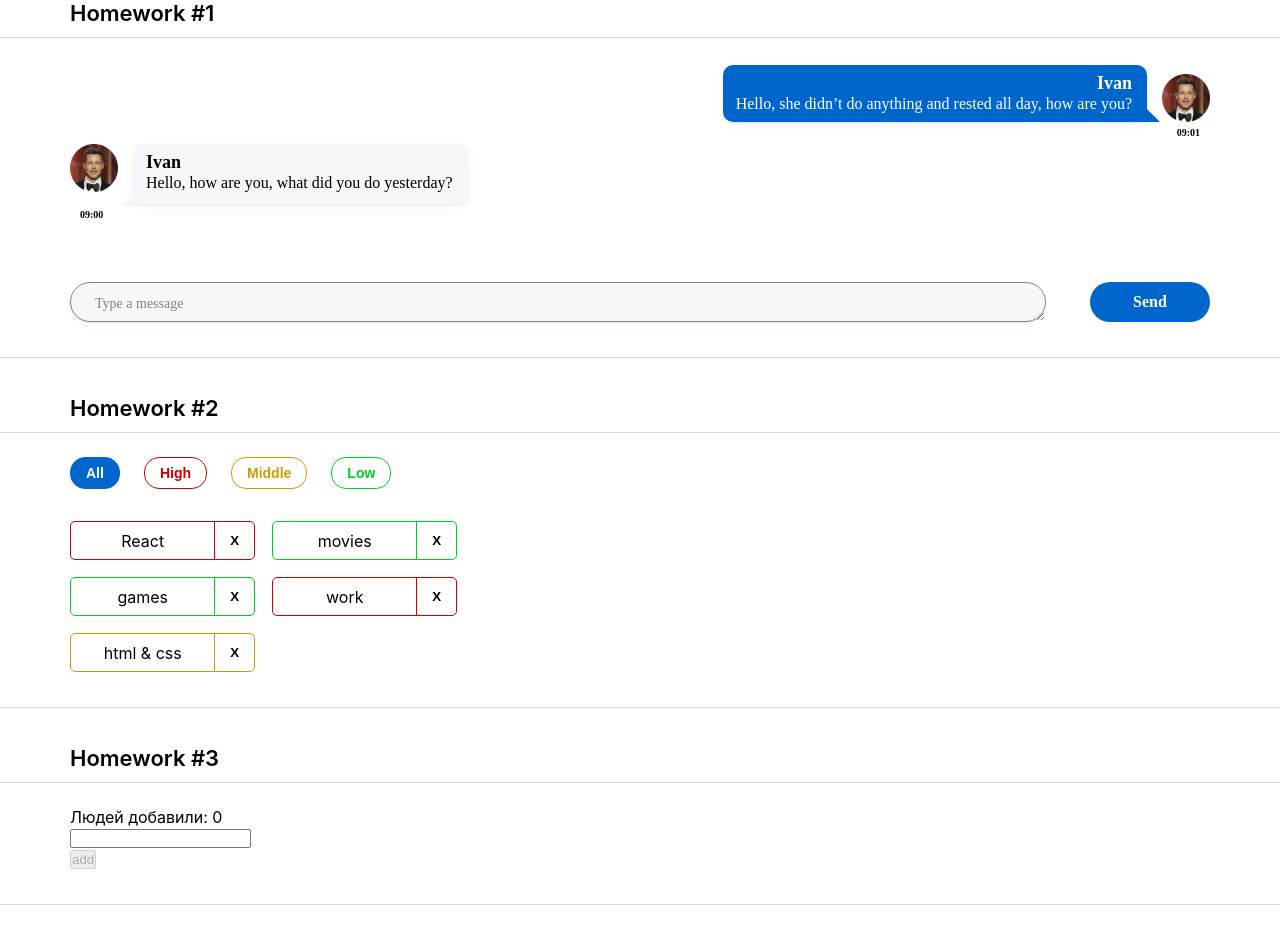
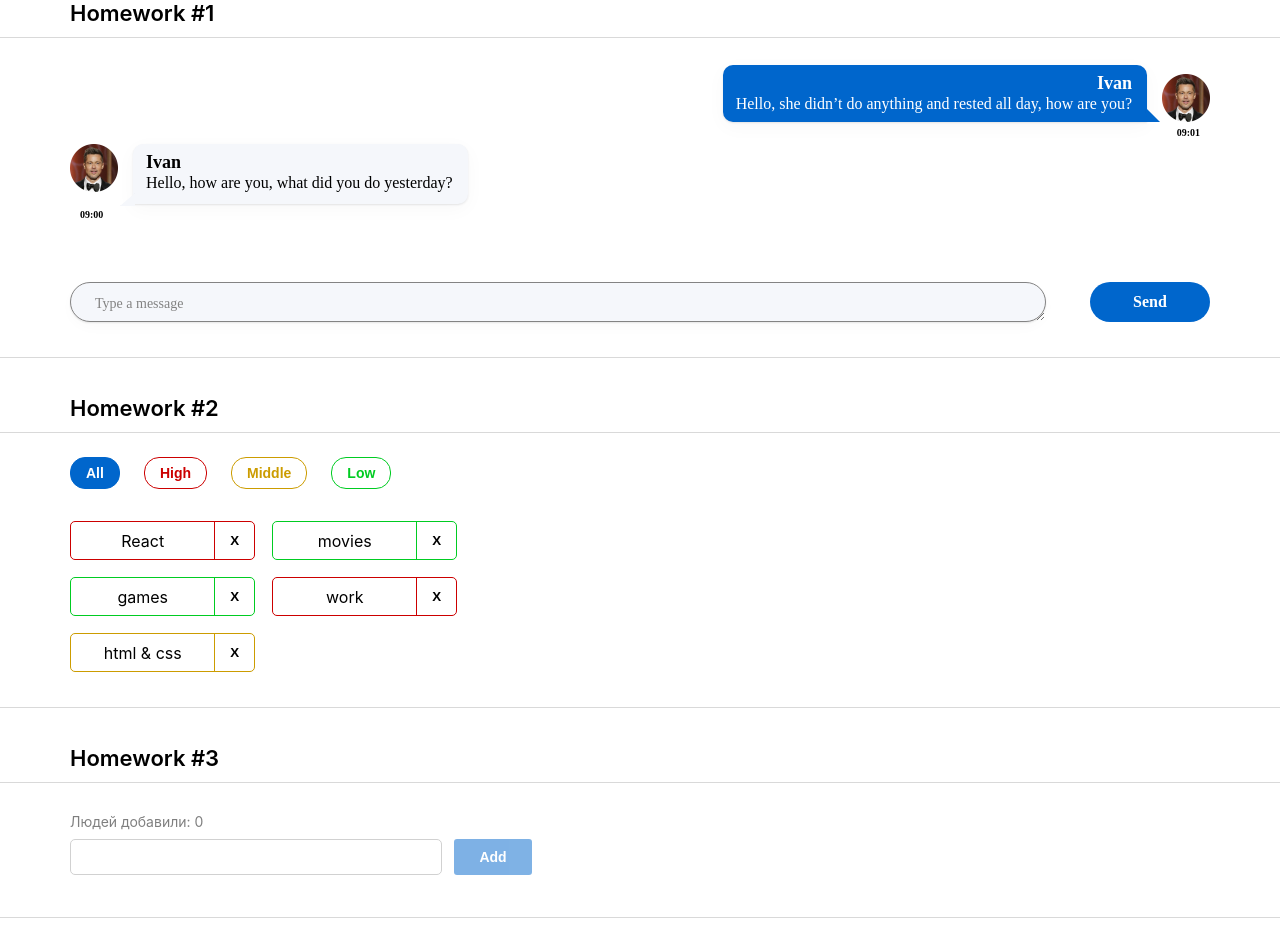
Before and after one commit to ivanrussui/hws2, a React (Create React App) app: page /pre-junior in a window 1280 px wide. Shown: the top 944 px of the page. Built offline with nearby package versions, Linux system fonts and the light colour scheme.

Commit message:
feat: 3 HomeWork completed

```diff
--- a/src/s2-homeworks/hw03/Greeting.module.css
+++ b/src/s2-homeworks/hw03/Greeting.module.css
@@ -1,35 +1,81 @@
 .greetingForm {
+    padding-top: 6px;
 }
 
 .inputAndButtonContainer {
+    margin-top: 9px;
+    display: flex;
+    gap: 12px;
 }
 
 .error {
+    margin-top: 7px;
+    /*font-family: 'Montserrat';*/
+    font-style: normal;
+    font-weight: 400;
+    font-size: 14px;
+    line-height: 17px;
+    color: #CC0000;
 }
 
 .input {
+    padding: 8px 12px;
+    width: 372px;
+    height: 36px;
+    border: 1px solid #D1D1D1;
+    border-radius: 5px;
 }
 
 .input:focus {
+    box-shadow: 0 0 0 3px lightskyblue;
 }
 
 .errorInput {
+    border-color: #CC0000;
 }
 
 .button {
+    border: none;
+    cursor: pointer;
+    width: 78px;
+    height: 36px;
+    background: #0066CC;
+    border-radius: 3px;
+    /*font-family: 'Montserrat';*/
+    font-style: normal;
+    font-weight: 600;
+    font-size: 14px;
+    line-height: 20px;
+    color: #FFFFFF;
 }
 
 .button:focus {
+    box-shadow: 0 0 0 3px lightskyblue;
 }
 
 .button:active {
+    background: #5c5cea;
 }
 
 .button:disabled {
+    opacity: 0.5;
+    cursor: inherit;
 }
 
 .text {
+    /*font-family: 'Montserrat';*/
+    font-style: normal;
+    font-weight: 400;
+    font-size: 14px;
+    line-height: 17px;
+    color: rgba(0, 0, 0, 0.5);
 }
 
 .greeting {
+    /*font-family: 'Montserrat';*/
+    font-style: normal;
+    font-weight: 500;
+    font-size: 14px;
+    line-height: 17px;
+    color: #000000;
 }
--- a/src/s2-homeworks/hw03/Greeting.tsx
+++ b/src/s2-homeworks/hw03/Greeting.tsx
@@ -2,14 +2,14 @@ import React, {ChangeEvent, KeyboardEvent} from 'react'
 import s from './Greeting.module.css'
 
 type GreetingPropsType = {
-    name: any // need to fix any
-    setNameCallback: any // need to fix any
-    addUser: any // need to fix any
-    onBlur: any // need to fix any
-    onEnter: any // need to fix any
-    error: any // need to fix any
-    totalUsers: any // need to fix any
-    lastUserName?: any // need to fix any
+    name: string // need to fix any
+    setNameCallback: (e: ChangeEvent<HTMLInputElement>) => void // need to fix any
+    addUser: () => void // need to fix any
+    onBlur: () => void // need to fix any
+    onEnter: (e: KeyboardEvent<HTMLInputElement>) => void // need to fix any
+    error: string // need to fix any
+    totalUsers: number // need to fix any
+    lastUserName?: string // need to fix any
 }
 
 // презентационная компонента (для верстальщика)
@@ -25,7 +25,8 @@ const Greeting: React.FC<GreetingPropsType> = (
         lastUserName,
     } // деструктуризация пропсов
 ) => {
-    const inputClass = s.errorInput // need to fix with (?:)
+    // const inputClass = s.errorInput ? error : undefined // need to fix with (?:)
+    const inputClass = error ? `${s.input} ${s.errorInput}` : s.input // need to fix with (?:)
 
     return (
         <div id={'hw3-form'} className={s.greetingForm}>
@@ -57,7 +58,7 @@ const Greeting: React.FC<GreetingPropsType> = (
                     className={s.button}
                     disabled={!name.trim()}
                 >
-                    add
+                    Add
                 </button>
             </div>
 
--- a/src/s2-homeworks/hw03/GreetingContainer.tsx
+++ b/src/s2-homeworks/hw03/GreetingContainer.tsx
@@ -10,28 +10,25 @@ type GreetingContainerPropsType = {
 // export const pureAddUser = (name: UserType['name'], setError: (error: string) => void, setName: (name: UserType['name']) => void, addUserCallback: (name: string) => void) => {
 export const pureAddUser = (name: string, setError: (error: string) => void, setName: (name: UserType['name']) => void, addUserCallback: (name: string) => void) => {
     // если имя пустое - показать ошибку, иначе - добавить юзера и очистить инпут
-    name = name.replaceAll(' ', '');
-    // if (name === '' || name === '    ' || name === '1') {
-    if (!name.length) {
+    // '' => false '  '=> '' => false '  a a' => 'a a' => true
+    if (!name.trim() ) {
         setError('Ошибка! Введите имя!')
+
     } else {
         addUserCallback(name)
-        setName(name)
-        console.log('User')
+        setName('')
     }
 }
 
 export const pureOnBlur = (name: string, setError: (error: string) => void) => { // если имя пустое - показать ошибку
-    if (name === '') {
+    if (!name.trim()) {
         setError('Ошибка! Введите имя!')
-        console.log('blur')
     }
 }
 
 export const pureOnEnter = (e: KeyboardEvent<HTMLInputElement>, addUser: () => void) => { // если нажата кнопка Enter - добавить
     if (e.key === 'Enter') {
         addUser()
-        console.log('enter')
     }
 }
 
@@ -39,17 +36,16 @@ export const pureOnEnter = (e: KeyboardEvent<HTMLInputElement>, addUser: () => v
 // function GreetingContainer(props: GreetingPropsType) {
 
 // более современный и удобный для про :)
-const GreetingContainer: React.FC<GreetingContainerPropsType> = ({ users, addUserCallback, }) => {
+const GreetingContainer: React.FC<GreetingContainerPropsType> = ({ users, addUserCallback }) => {
     // деструктуризация пропсов
 
-    // const [name, setName] = useState<UserType['name']>('') // need to fix any
     const [name, setName] = useState<string>('') // need to fix any
     const [error, setError] = useState<string>('') // need to fix any
 
     const setNameCallback = (e: ChangeEvent<HTMLInputElement>) => { // need to fix any
         setName(e.currentTarget.value) // need to fix
 
-        error && setError(error)
+        error && setError('')
     }
     const addUser = () => {
         pureAddUser(name, setError, setName, addUserCallback)
@@ -63,8 +59,8 @@ const GreetingContainer: React.FC<GreetingContainerPropsType> = ({ users, addUse
         pureOnEnter(e, addUser)
     }
 
-    const totalUsers = 0 // need to fix
-    const lastUserName = name // need to fix
+    const totalUsers = users.length // need to fix
+    const lastUserName = users[users.length - 1]?.name // need to fix
 
     return (
         <Greeting
--- a/src/s2-homeworks/hw03/HW3.tsx
+++ b/src/s2-homeworks/hw03/HW3.tsx
@@ -26,7 +26,7 @@ export type UserType = {
 export const pureAddUserCallback = (name: string, setUsers: (users: UserType[]) => void, users: UserType[]) => { // need to fix any
     const user = { // need to fix
         _id: v1(),
-        name: 'name',
+        name: name,
     }
     setUsers([...users, user])
 }
```
